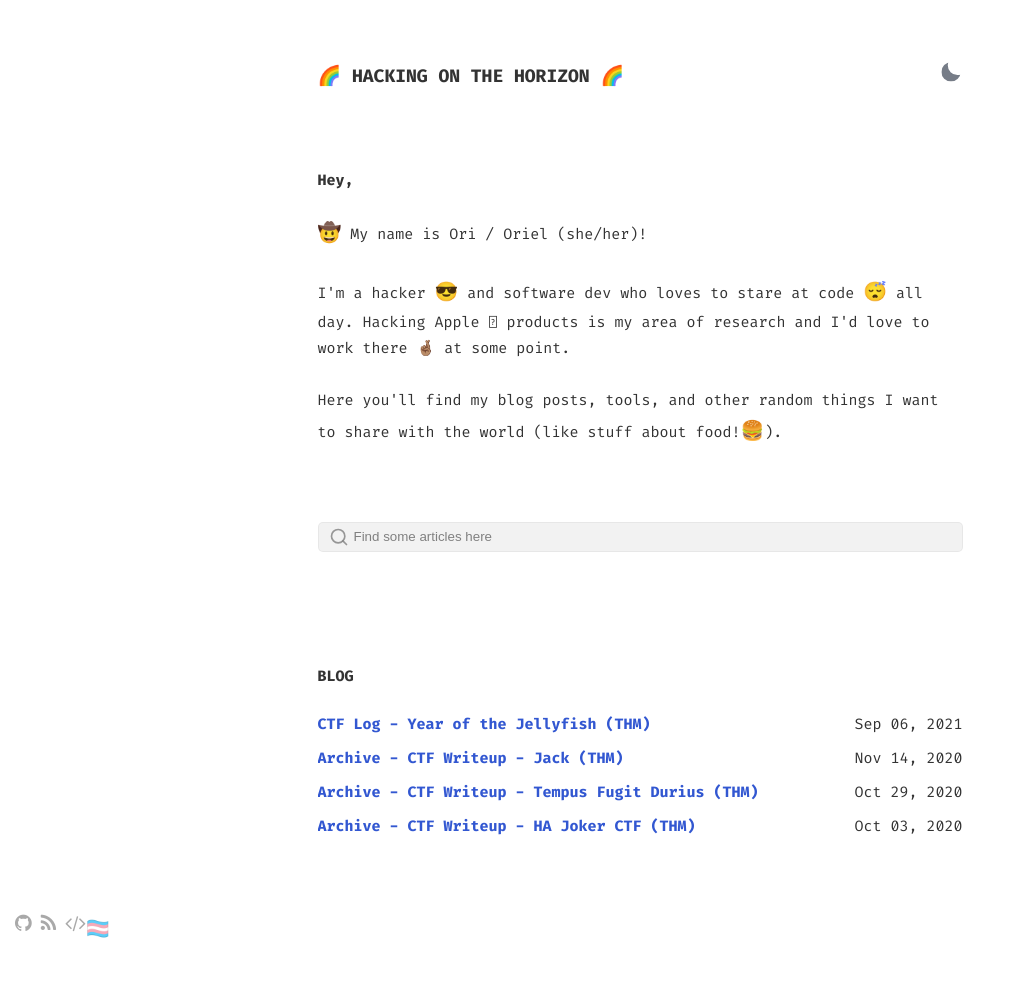
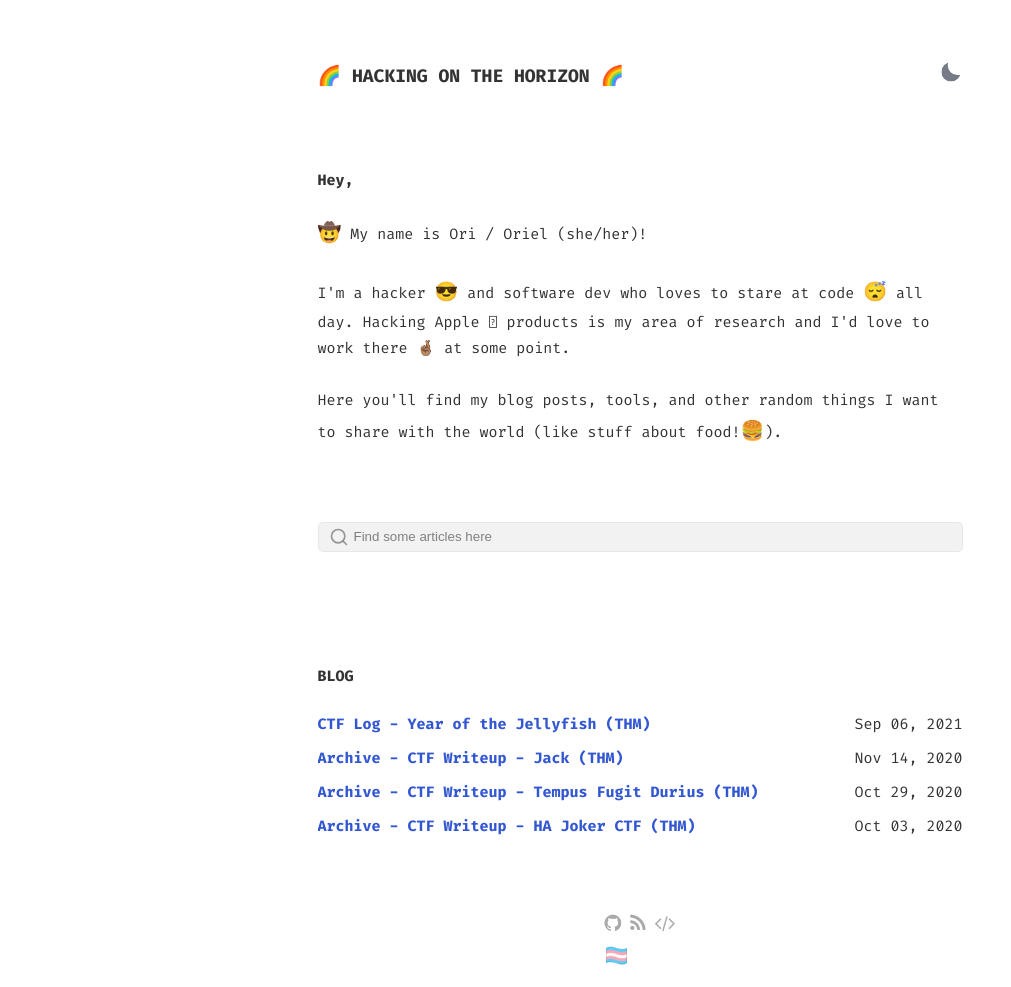
Before and after one commit to OrielOrielOriel/site-old, a Jekyll site: the page built from index.html, in a window 1280 px wide. Shown: the whole page, without its empty margins (0-1011 px from the left). Built offline with Jekyll 4.4.1, drawn with Linux system fonts in a browser that asks for light colours; before the commit the page ends 961 px from its top, so only the background shows below that.

Commit message:
Update default.html

```diff
--- a/_layouts/default.html
+++ b/_layouts/default.html
@@ -69,9 +69,9 @@ layout: compress
         class="fa fa-rss" aria-hidden="true"></i></a>
     <a href="https://github.com/OrielOrielOriel/site" title="Browse the code" target="_blank" rel="noopener noreferrer"><i
         class="fa fa-code" aria-hidden="true"></i></a>
+     <div class="social-footer-signature">
+    <a class="emoji">🏳️‍⚧️</a>
   </div>
-  <div class="social-footer-signature">
-    <a class="emoji">🏳️‍⚧️</a>
   </div>
 </footer>
 
```
